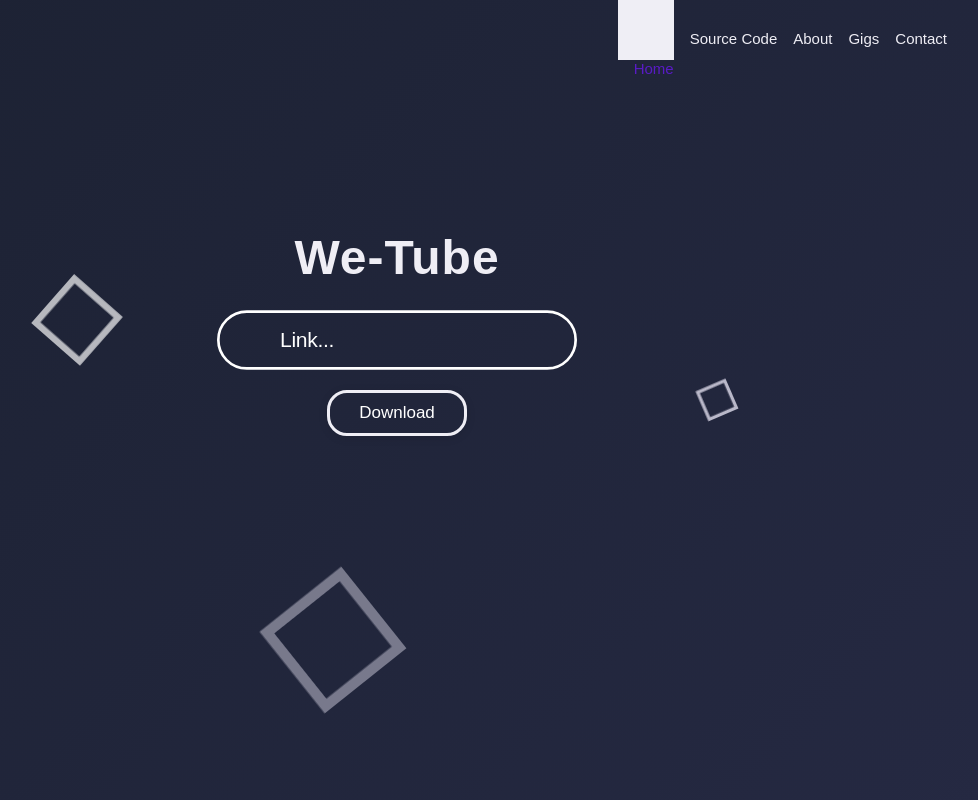
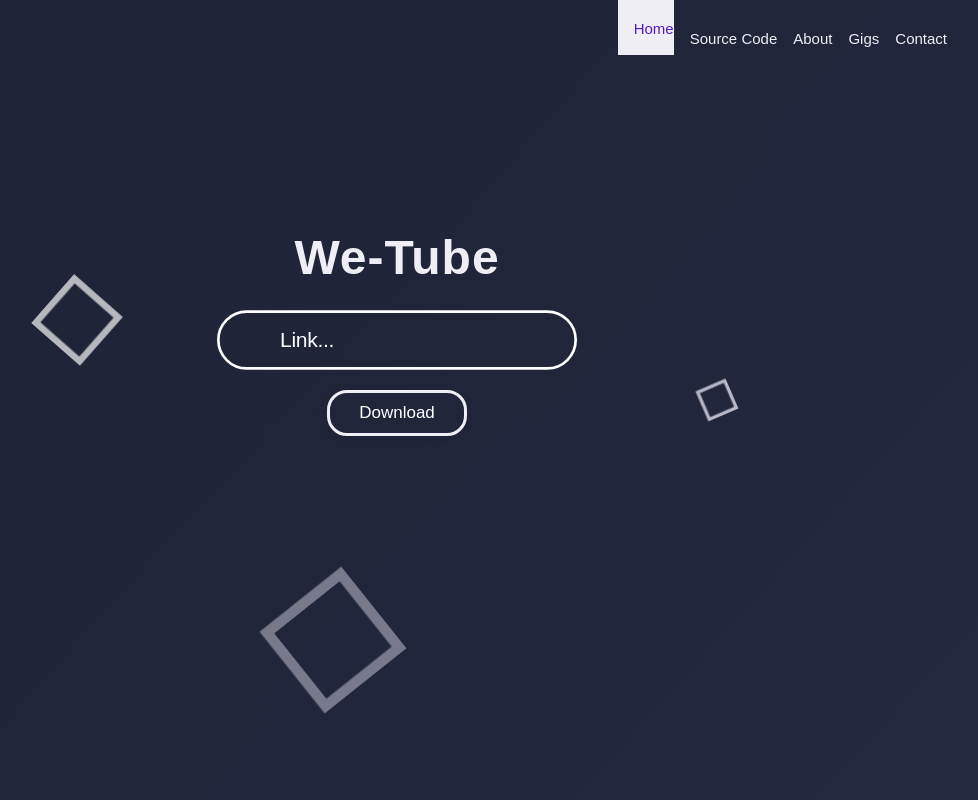
Before and after one commit to Sowoul/we-tube, a Flask app: template templates/home.html in a window 1280 px wide, with the pointer over the restyled element. Shown: the whole page, without its empty margins (243-1221 px from the left). Run offline with Flask 3, Linux system fonts and the light colour scheme; the template is opened without the code that fills it, so the values that code supplies are empty.

Commit message:
Update home.html

```diff
--- a/templates/home.html
+++ b/templates/home.html
@@ -306,7 +306,7 @@
       }
       nav ul li:hover {
         height: 55px;
-        padding-top: 60px;
+        padding-top: 20px;
         margin-top: -30px;
         background: #efeef5;
         text-decoration: none;
```
